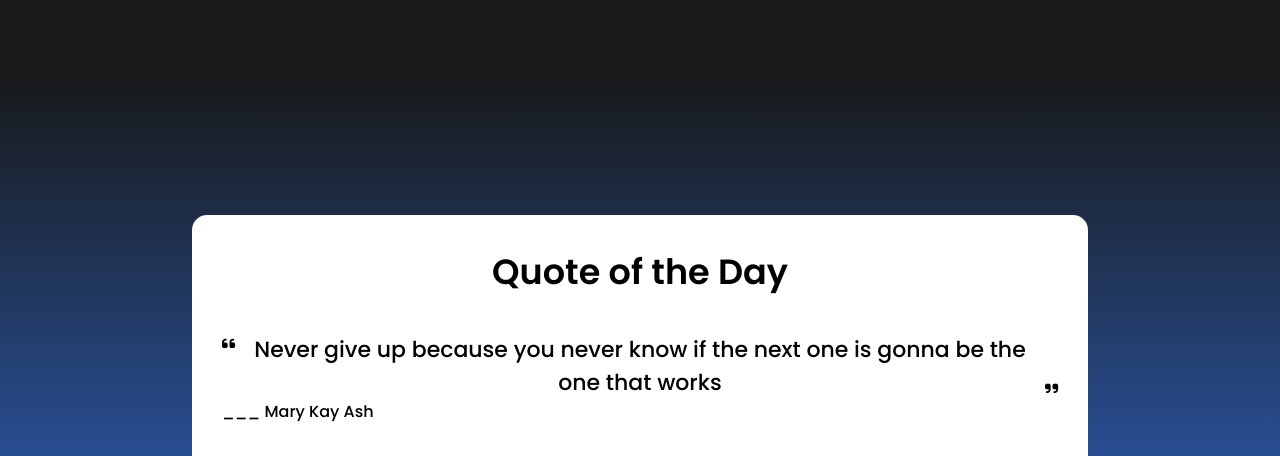
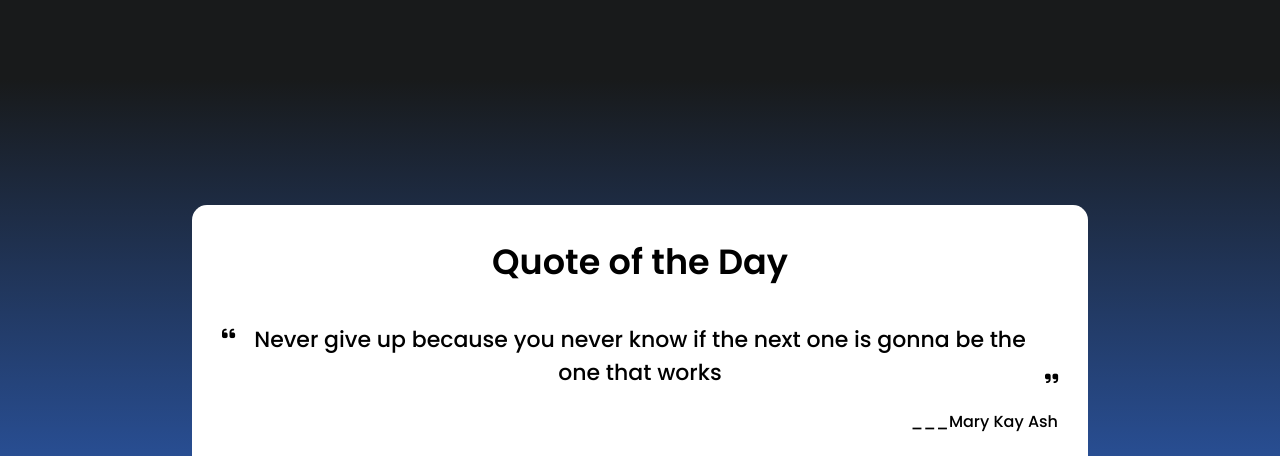
Before and after one commit to fernandogbz/random-quote-generator, a plain HTML site: page index.html in a window 1280 px wide. Shown: the top 456 px of the page. Drawn offline with Linux system fonts and the light colour scheme.

Commit message:
CSS - .content .author

```diff
--- a/styles.css
+++ b/styles.css
@@ -56,3 +56,9 @@ body {
   text-align: center;
   word-break: break-all;
 }
+
+.content .author {
+  display: flex;
+  margin-top: 20px;
+  justify-content: flex-end;
+}
```
